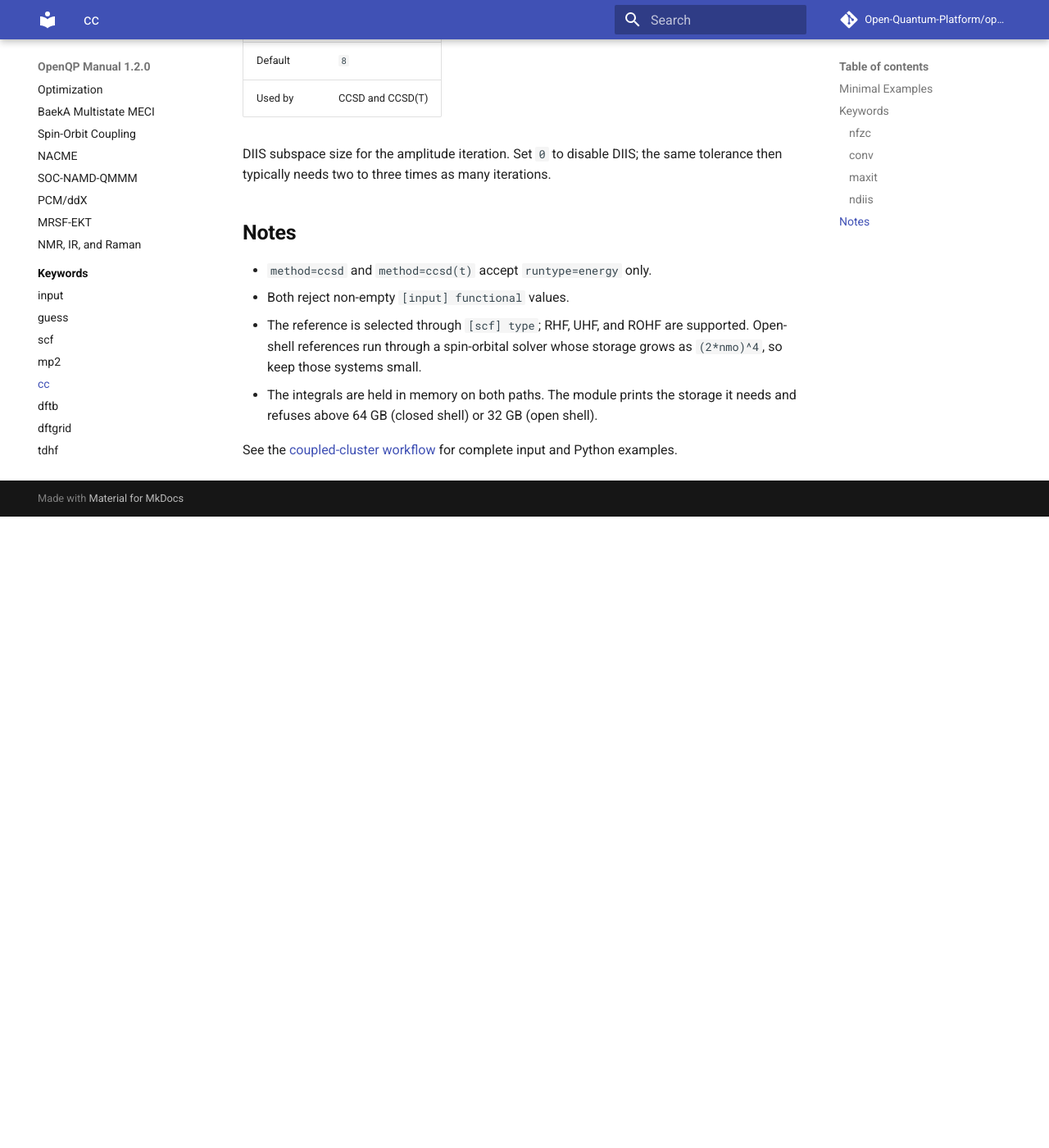
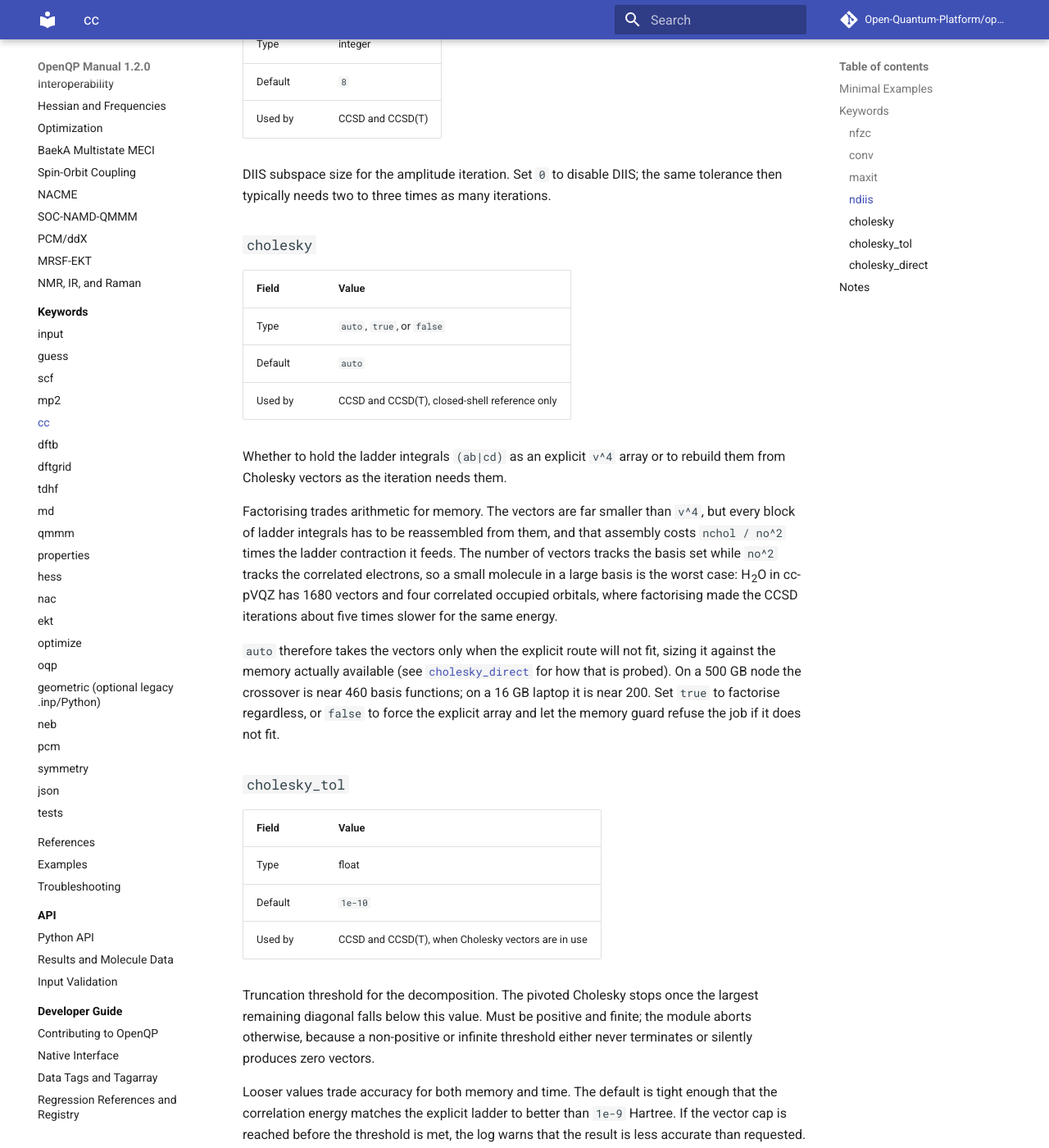
Before and after one commit to Open-Quantum-Platform/openqp-docs, an MkDocs documentation site: the page built from docs/keywords/cc.md, in a window 1280 px wide and 1400 px high, scrolled down 2583 px. Shown: the whole window at 82% size. Built offline with MkDocs 1.6.1 and Material for MkDocs 9.7.7, drawn with Linux system fonts in a browser that asks for light colours; comment, search, counter and statistics services are not loaded; before the commit the page ends 3213 px from its top, so only the background shows below that; some of the changed text lies outside the part shown.

Commit message:
Document the Cholesky controls and drop the fixed memory ceilings
The [cc] page had no entry for cholesky, cholesky_tol, or cholesky_direct,
so the keyword reference did not describe the controls the module reads.

cholesky is auto|true|false rather than a boolean.  Factorising is a
memory-for-arithmetic trade, not a free win: rebuilding a block of ladder
integrals from the vectors costs nchol/no^2 times the contraction it
feeds, and nchol tracks the basis set while no^2 tracks the correlated
electrons.  A small molecule in a large basis is therefore the worst
case, so auto takes the vectors only when the explicit v^4 array will not
fit.  The page says so, and gives the crossover on a large node and on a
laptop.

Two claims in the workflow page were also stale.  Both paths were said to
refuse above fixed 64 GB and 32 GB ceilings; the module now sizes itself
against probed memory -- physical RAM, MemAvailable, and the cgroup limit,
whichever binds -- so it fits a laptop and a large node without a
recompile, and sees a SLURM allocation rather than the whole node.  And
the page said there was no integral-direct or density-fitted mode, which
the Cholesky and direct-factorisation routes are.

mkdocs build --strict passes.

Co-Authored-By: Claude Opus 5 <noreply@anthropic.com>

```diff
--- a/docs/keywords/cc.md
+++ b/docs/keywords/cc.md
@@ -7,8 +7,8 @@
 
 The `[cc]` section controls the frozen core and the coupled-cluster solver for
 `[input] method=ccsd` and `[input] method=ccsd(t)`. The defaults are usable as
-they stand; the section is only needed to freeze core orbitals or to change the
-convergence behaviour.
+they stand; the section is only needed to freeze core orbitals, to change the
+convergence behaviour, or to override how the ladder integrals are stored.
 
 Coupled cluster is a post-SCF energy workflow. It requires an HF reference, so
 `[input] functional` must be empty and `[input] runtype` must be `energy`. In
@@ -113,6 +113,72 @@ many iterations aborts rather than reporting an unconverged energy.
 DIIS subspace size for the amplitude iteration. Set `0` to disable DIIS; the
 same tolerance then typically needs two to three times as many iterations.
 
+### `cholesky`
+
+| Field | Value |
+| --- | --- |
+| Type | `auto`, `true`, or `false` |
+| Default | `auto` |
+| Used by | CCSD and CCSD(T), closed-shell reference only |
+
+Whether to hold the ladder integrals `(ab|cd)` as an explicit `v^4` array or to
+rebuild them from Cholesky vectors as the iteration needs them.
+
+Factorising trades arithmetic for memory. The vectors are far smaller than
+`v^4`, but every block of ladder integrals has to be reassembled from them, and
+that assembly costs `nchol / no^2` times the ladder contraction it feeds. The
+number of vectors tracks the basis set while `no^2` tracks the correlated
+electrons, so a small molecule in a large basis is the worst case: H<sub>2</sub>O
+in cc-pVQZ has 1680 vectors and four correlated occupied orbitals, where
+factorising made the CCSD iterations about five times slower for the same
+energy.
+
+`auto` therefore takes the vectors only when the explicit route will not fit,
+sizing it against the memory actually available (see
+[`cholesky_direct`](#cholesky_direct) for how that is probed). On a 500 GB node
+the crossover is near 460 basis functions; on a 16 GB laptop it is near 200.
+Set `true` to factorise regardless, or `false` to force the explicit array and
+let the memory guard refuse the job if it does not fit.
+
+### `cholesky_tol`
+
+| Field | Value |
+| --- | --- |
+| Type | float |
+| Default | `1e-10` |
+| Used by | CCSD and CCSD(T), when Cholesky vectors are in use |
+
+Truncation threshold for the decomposition. The pivoted Cholesky stops once the
+largest remaining diagonal falls below this value. Must be positive and finite;
+the module aborts otherwise, because a non-positive or infinite threshold either
+never terminates or silently produces zero vectors.
+
+Looser values trade accuracy for both memory and time. The default is tight
+enough that the correlation energy matches the explicit ladder to better than
+`1e-9` Hartree. If the vector cap is reached before the threshold is met, the
+log warns that the result is less accurate than requested.
+
+### `cholesky_direct`
+
+| Field | Value |
+| --- | --- |
+| Type | `auto`, `true`, or `false` |
+| Default | `auto` |
+| Used by | CCSD and CCSD(T), when Cholesky vectors are in use |
+
+Whether to build the vectors straight from recomputed AO integrals instead of
+from the packed AO integral store.
+
+The direct route never allocates the packed store, which is the larger of the
+two for a big basis, but it sweeps the shell-pair list once per pivot block and
+is measurably slower wherever both fit. It is therefore chosen on memory, never
+on speed: `auto` takes it only when the packed store would not fit.
+
+Available memory is the tightest of physical RAM, the kernel's `MemAvailable`,
+and the cgroup limit — the last being what actually binds under SLURM or in a
+container. `OQP_MEMORY_LIMIT_GB` overrides the probe when the automatic answer
+is wrong.
+
 ## Notes
 
 - `method=ccsd` and `method=ccsd(t)` accept `runtype=energy` only.
@@ -120,9 +186,11 @@ same tolerance then typically needs two to three times as many iterations.
 - The reference is selected through `[scf] type`; RHF, UHF, and ROHF are
   supported. Open-shell references run through a spin-orbital solver whose
   storage grows as `(2*nmo)^4`, so keep those systems small.
-- The integrals are held in memory on both paths. The module prints the
-  storage it needs and refuses above 64 GB (closed shell) or 32 GB (open
-  shell).
+- The integrals are held in memory on both paths. The module prints the storage
+  it needs and refuses when that exceeds what the machine can give, measured at
+  run time rather than against a fixed ceiling — see
+  [`cholesky_direct`](#cholesky_direct) for what is probed and how to override
+  it.
 
 See the [coupled-cluster workflow](../workflows/coupled-cluster.md) for
 complete input and Python examples.
```
Also changed, not shown: docs/workflows/coupled-cluster.md (+15 -7 lines).
